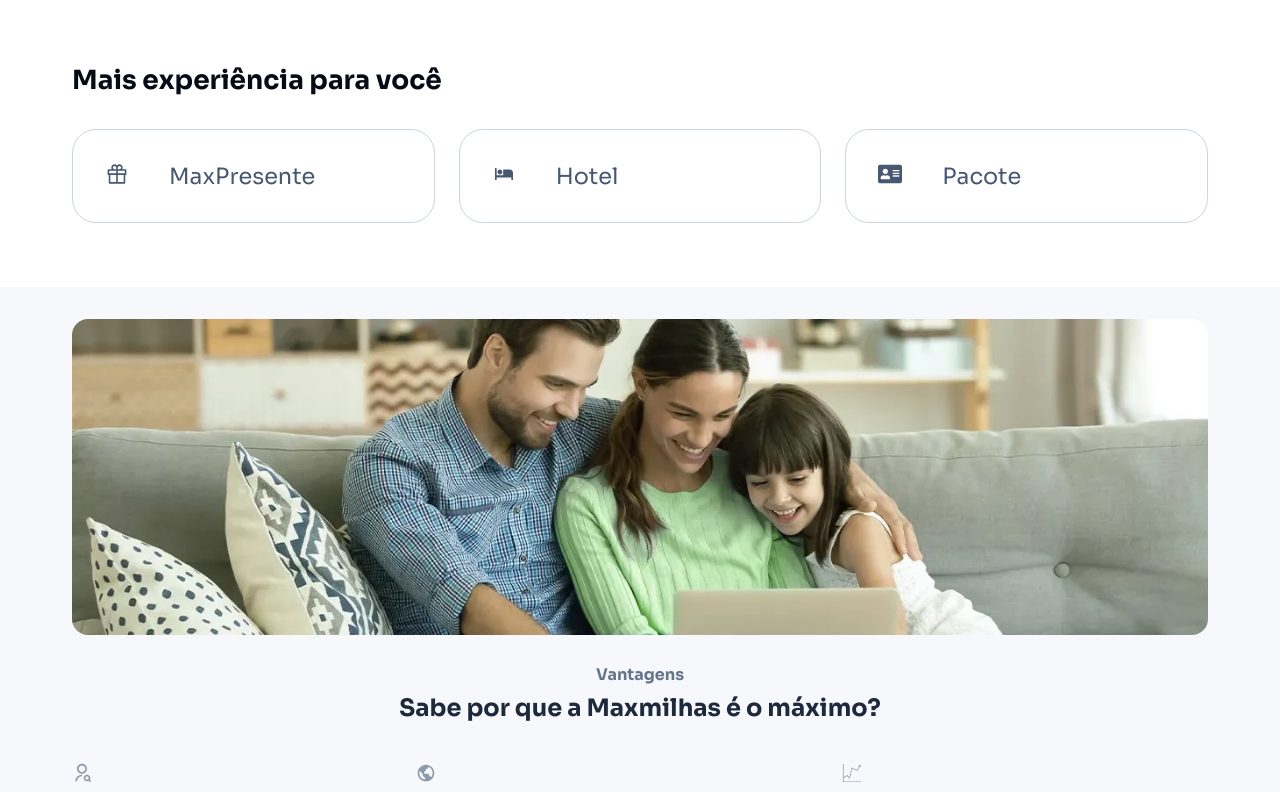
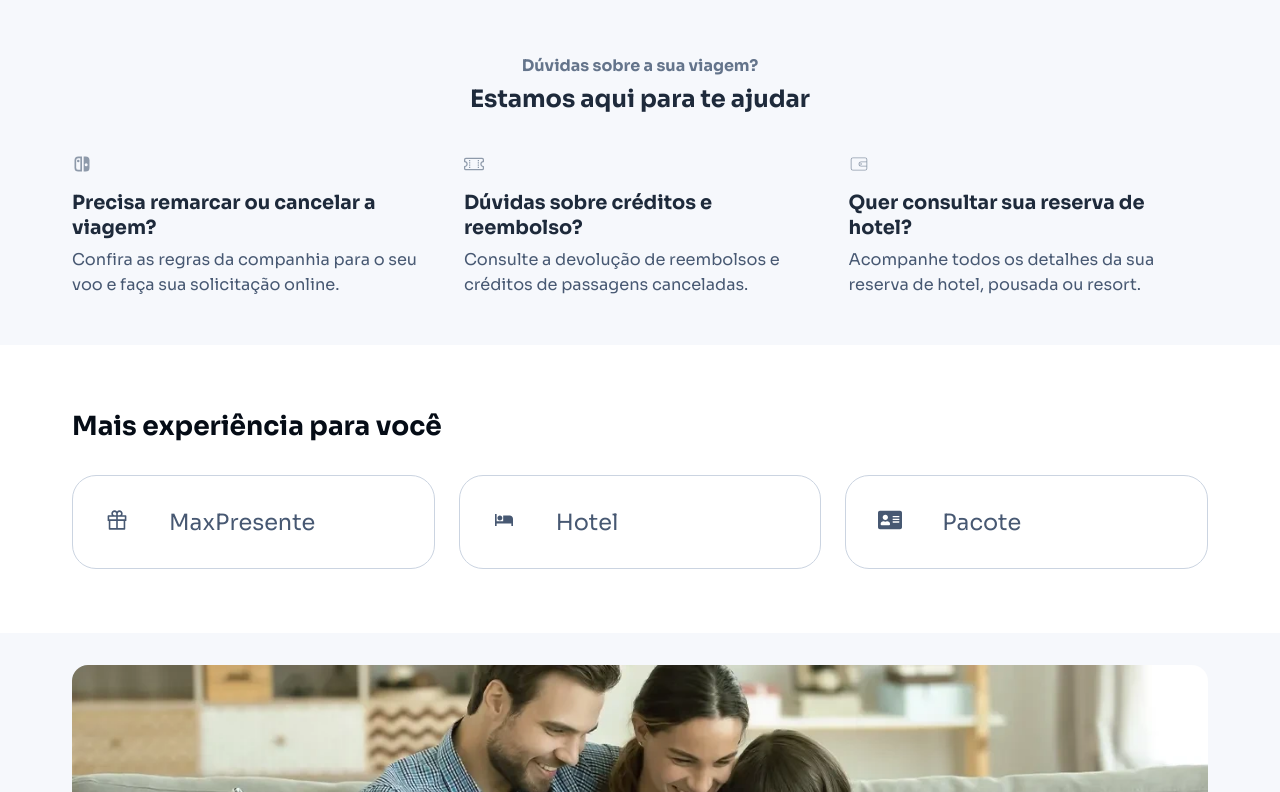
Before and after one commit to VictorYuriTC/max-milhas-clone, a Next.js app: page / in a window 1280 px wide. Shown: the part 1128-1920 px from the top of the page. Built offline with nearby package versions, Linux system fonts and the light colour scheme.

Commit message:
refactor: create `DefaultHomeSection` using previous `AdvantageSection`
use same styles, get props and create `QuestionsSection` on `Home` page using this new template

```diff
--- a/src/atomic/pages/HomeView/HomeView.tsx
+++ b/src/atomic/pages/HomeView/HomeView.tsx
@@ -3,6 +3,7 @@ import DestinationsSection from "./sections/DestinationsSection/DestinationsSect
 import DownloadAndContactSection from "./sections/DownloadAndContactSection/DownloadAndContactSection";
 import LandingSection from "./sections/LandingSection/LandingSection";
 import MoreExperiencesSection from "./sections/MoreExperiencesSection/MoreExperiencesSection";
+import QuestionsSection from "./sections/QuestionSection/QuestionsSection";
 import SearchDestinationSection from "./sections/SearchDestinationSection/SearchDestinationSection";
 import { PageContainer } from "./styles";
 
@@ -15,6 +16,8 @@ export default function HomeView() {
 
       <DestinationsSection />
 
+      <QuestionsSection />
+
       <MoreExperiencesSection />
 
       <AdvantagesSection />
--- /dev/null
+++ b/src/atomic/pages/HomeView/components/DefaultHomeSection/DefaultHomeSection.tsx
@@ -0,0 +1,50 @@
+import {
+  CardsContainer,
+  ImageContainer,
+  PreTitle,
+  SectionContainer,
+  Title,
+} from "./styles";
+import Image from "next/image";
+import DefaultHomeCard, {
+  IDefaultHomeSectionCard,
+} from "./components/DefaultHomeCard/DefaultHomeCard";
+
+interface IProps {
+  image?: any;
+  preTitle: string;
+  title: string;
+  arrayWithCards: IDefaultHomeSectionCard[];
+}
+
+export default function DefaultHomeSection(props: IProps) {
+  return (
+    <SectionContainer>
+      {props.image && (
+        <ImageContainer>
+          <Image
+            alt=""
+            src={props.image}
+            style={{
+              borderRadius: "16px",
+              width: "100%",
+              height: "100%",
+              objectFit: "cover",
+            }}
+            quality={100}
+          />
+        </ImageContainer>
+      )}
+
+      <PreTitle>{props.preTitle}</PreTitle>
+
+      <Title>{props.title}</Title>
+
+      <CardsContainer>
+        {props.arrayWithCards.map((card) => (
+          <DefaultHomeCard key={card.id} card={card} />
+        ))}
+      </CardsContainer>
+    </SectionContainer>
+  );
+}
--- /dev/null
+++ b/src/atomic/pages/HomeView/components/DefaultHomeSection/components/DefaultHomeCard/DefaultHomeCard.tsx
@@ -0,0 +1,33 @@
+import { ReactNode } from "react";
+import {
+  ComponentContainer,
+  Description,
+  SvgContainer,
+  TextContentContainer,
+  Title,
+} from "./styles";
+
+export interface IDefaultHomeSectionCard {
+  id: number;
+  svg: ReactNode;
+  title: string;
+  description: string;
+}
+
+interface IProps {
+  card: IDefaultHomeSectionCard;
+}
+
+export default function DefaultHomeCard(props: IProps) {
+  return (
+    <ComponentContainer>
+      <SvgContainer>{props.card.svg}</SvgContainer>
+
+      <TextContentContainer>
+        <Title>{props.card.title}</Title>
+
+        <Description>{props.card.description}</Description>
+      </TextContentContainer>
+    </ComponentContainer>
+  );
+}
--- /dev/null
+++ b/src/atomic/pages/HomeView/components/DefaultHomeSection/components/DefaultHomeCard/styles.tsx
@@ -0,0 +1,32 @@
+import { Colors } from "@/foundations/Colors/Colors";
+import styled from "styled-components";
+
+export const ComponentContainer = styled.div`
+  display: flex;
+  flex-direction: column;
+`;
+
+export const SvgContainer = styled.div`
+  color: ${Colors.GRAY_500};
+  width: 20px;
+  height: 20px;
+`;
+
+export const TextContentContainer = styled.div`
+  padding-top: 16px;
+  display: flex;
+  flex-direction: column;
+`;
+
+export const Title = styled.h3`
+  color: ${Colors.DARK};
+  font-size: calc(13px + 0.5vw);
+`;
+
+export const Description = styled.p`
+  padding-top: 8px;
+  color: ${Colors.GRAY_200};
+  font-size: calc(13px + 0.25vw);
+  line-height: calc(18px + 0.5vw);
+  font-weight: 500;
+`;
--- /dev/null
+++ b/src/atomic/pages/HomeView/components/DefaultHomeSection/styles.ts
@@ -0,0 +1,45 @@
+import styled from "styled-components";
+import { SectionPadding } from "../../styles";
+import { Media } from "@/foundations/Media/Media";
+import { Colors } from "@/foundations/Colors/Colors";
+
+export const SectionContainer = styled.section`
+  ${SectionPadding}
+  background-color: ${Colors.GRAY_1100};
+
+  display: flex;
+  flex-direction: column;
+  padding-top: 32px;
+  padding-bottom: 48px;
+`;
+
+export const ImageContainer = styled.div`
+  height: 200px;
+  @media screen and (min-width: ${Media.MEDIA_560}) {
+    height: 100%;
+  }
+`;
+
+export const PreTitle = styled.h4`
+  padding-top: 24px;
+  color: ${Colors.GRAY_400};
+  text-align: center;
+`;
+
+export const Title = styled.h2`
+  padding-top: 8px;
+  color: ${Colors.DARK};
+  text-align: center;
+`;
+
+export const CardsContainer = styled.div`
+  padding-top: 40px;
+  display: flex;
+  column-gap: 24px;
+  row-gap: 48px;
+  flex-direction: column;
+
+  @media screen and (min-width: ${Media.MEDIA_760}) {
+    flex-direction: row;
+  }
+`;
--- a/src/atomic/pages/HomeView/sections/AdvantagesSection/AdvantagesSection.tsx
+++ b/src/atomic/pages/HomeView/sections/AdvantagesSection/AdvantagesSection.tsx
@@ -1,20 +1,11 @@
-import AdvantageCard, {
-  IAdvantage,
-} from "./components/AdvantageCard/AdvantageCard";
-import {
-  CardsContainer,
-  ImageContainer,
-  PreTitle,
-  SectionContainer,
-  Title,
-} from "./styles";
 import { RiUserSearchLine } from "react-icons/ri";
 import { BiWorld } from "react-icons/bi";
 import { GiChart } from "react-icons/gi";
 import happyFamilyImg from "../../../../../../public/images/happy-family.webp";
-import Image from "next/image";
+import DefaultHomeSection from "../../components/DefaultHomeSection/DefaultHomeSection";
+import { IDefaultHomeSectionCard } from "../../components/DefaultHomeSection/components/DefaultHomeCard/DefaultHomeCard";
 
-const mocks: IAdvantage[] = [
+const mocks: IDefaultHomeSectionCard[] = [
   {
     id: 1,
     title: "Pesquisa fácil",
@@ -42,30 +33,11 @@ const mocks: IAdvantage[] = [
 
 export default function AdvantagesSection() {
   return (
-    <SectionContainer>
-      <ImageContainer>
-        <Image
-          alt=""
-          src={happyFamilyImg}
-          style={{
-            borderRadius: "16px",
-            width: "100%",
-            height: "100%",
-            objectFit: "cover",
-          }}
-          quality={100}
-        />
-      </ImageContainer>
-
-      <PreTitle>Vantagens</PreTitle>
-
-      <Title>Sabe por que a Maxmilhas é o máximo?</Title>
-
-      <CardsContainer>
-        {mocks.map((advantage) => (
-          <AdvantageCard key={advantage.id} advantage={advantage} />
-        ))}
-      </CardsContainer>
-    </SectionContainer>
+    <DefaultHomeSection
+      image={happyFamilyImg}
+      preTitle="Vantages"
+      title="Sabe por que a Maxmilhas é o máximo?"
+      arrayWithCards={mocks}
+    />
   );
 }
--- /dev/null
+++ b/src/atomic/pages/HomeView/sections/QuestionSection/QuestionsSection.tsx
@@ -0,0 +1,41 @@
+import DefaultHomeSection from "../../components/DefaultHomeSection/DefaultHomeSection";
+import { BsTicketPerforated } from "react-icons/bs";
+import { RiSwitchLine } from "react-icons/ri";
+import { CiWallet } from "react-icons/ci";
+import { IDefaultHomeSectionCard } from "../../components/DefaultHomeSection/components/DefaultHomeCard/DefaultHomeCard";
+
+const mocks: IDefaultHomeSectionCard[] = [
+  {
+    id: 1,
+    title: "Precisa remarcar ou cancelar a viagem?",
+    description:
+      "Confira as regras da companhia para o seu voo e faça sua solicitação online.",
+    svg: <RiSwitchLine style={{ width: "100%", height: "100%" }} />,
+  },
+
+  {
+    id: 2,
+    title: "Dúvidas sobre créditos e reembolso?",
+    description:
+      "Consulte a devolução de reembolsos e créditos de passagens canceladas.",
+    svg: <BsTicketPerforated style={{ width: "100%", height: "100%" }} />,
+  },
+
+  {
+    id: 3,
+    title: "Quer consultar sua reserva de hotel?",
+    description:
+      "Acompanhe todos os detalhes da sua reserva de hotel, pousada ou resort.",
+    svg: <CiWallet style={{ width: "100%", height: "100%" }} />,
+  },
+];
+
+export default function QuestionsSection() {
+  return (
+    <DefaultHomeSection
+      preTitle="Dúvidas sobre a sua viagem?"
+      title="Estamos aqui para te ajudar"
+      arrayWithCards={mocks}
+    />
+  );
+}
```
